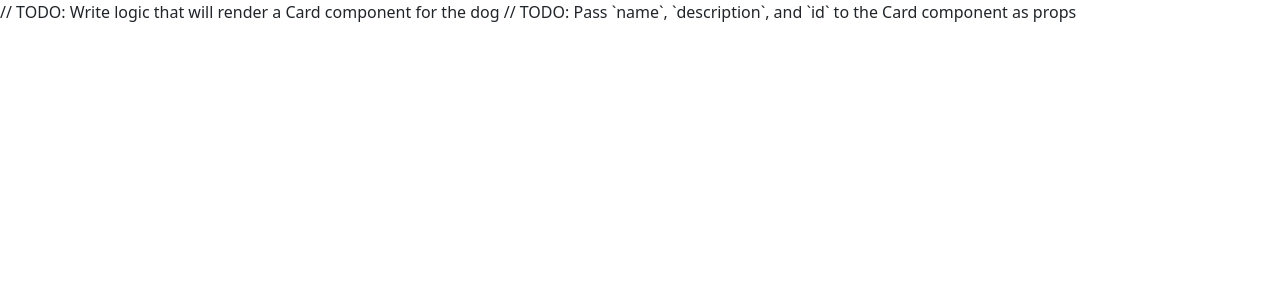
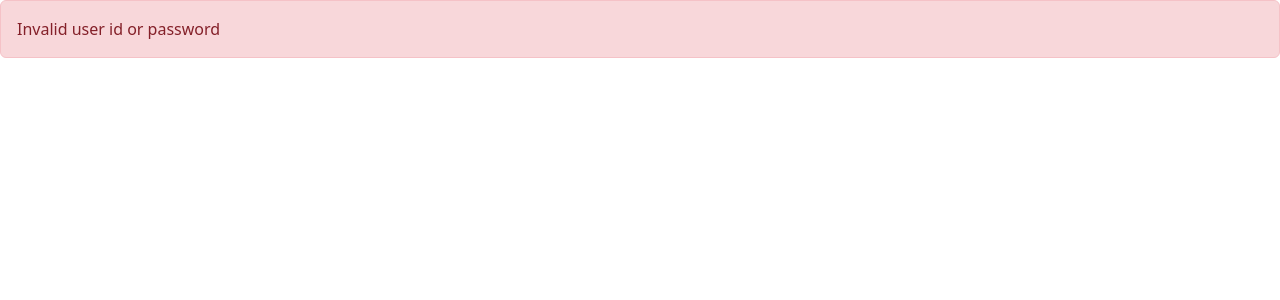
Before and after one commit to pdavisDU/RP2, a React (Create React App) app: page / in a window 1280 px wide. Shown: the top 300 px of the page. Built offline with nearby package versions, Linux system fonts and the light colour scheme.

Commit message:
new src file

```diff
--- a/src/App.js
+++ b/src/App.js
@@ -1,8 +1,15 @@
-import React from "react";
-import Display from "./components/Display";
+import React from 'react';
+// First we import our Alert component from the components folder
+import Alert from './components/Alert';
 
+// We create a couple variables which contain strings
+const message = 'Invalid user id or password';
+const alertType = "danger"
+
+// We then return Alert, we pass it a prop, "message" set to the value of our message variable
+// We also pass a type prop to the component set to the value of "alertType"
 function App() {
-  return <Display />;
+  return <Alert type={alertType} message={message} />;
 }
 
 export default App;
--- /dev/null
+++ b/src/components/Alert.js
@@ -0,0 +1,16 @@
+import React from 'react';
+
+// Our Alert function accepts on argument of `props`.
+// This will be an object containing all of the props or properties that were passed to this component from the parent.
+// We can expect to see "message" and "type" properties inside our "props" object.
+function Alert(props) {
+  console.log(props);
+
+  return (
+    <div className={`alert alert-${props.type || 'success'}`} role="alert">
+      {props.message}
+    </div>
+  );
+}
+
+export default Alert;
--- a/src/components/Card.js
+++ /dev/null
@@ -1,35 +0,0 @@
-import React from 'react';
-
-// TODO: Modify this function so that it accepts props from the parent component
-export default function Card() {
-  const cardStyle = {
-    width: '18rem',
-  };
-
-  // Helper function that generates a random width for our placeholder images
-  const randomWidth = () => {
-    const number = Math.random() * (300 - 200) + 200;
-    return number.toString().split('.')[0];
-  };
-
-  // TODO: Update the return statement to display the data we received as props
-  return (
-    <div className="container">
-      <div className="card" style={cardStyle}>
-        <img
-          className="card-img-top"
-          src={`http://placecorgi.com/${randomWidth()}`}
-          alt="Card cap"
-        />
-        <div className="card-body">
-          <h5 className="card-title">Name: {/* Display the dog's name here */}</h5>
-          <p className="card-text">Description: {/* Display the dog's description here */}</p>
-          <p className="card-text">ID: {/* Display the dog's id here */}</p>
-          <a href="#" className="btn btn-primary">
-            Adopt {/* Display the dog's name here */}
-          </a>
-        </div>
-      </div>
-    </div>
-  );
-}
--- a/src/components/Display.js
+++ /dev/null
@@ -1,17 +0,0 @@
-import React from 'react';
-import Card from './Card';
-
-const canine = {
-  name: 'Spot',
-  description: 'The best boy',
-  id: 1,
-};
-
-export default function Display() {
-  return (
-    <div>
-        // TODO: Write logic that will render a Card component for the dog
-        // TODO: Pass `name`, `description`, and `id` to the Card component as props
-    </div>
-  );
-}
--- a/src/index.js
+++ b/src/index.js
@@ -1,6 +1,8 @@
 import React from 'react';
 import ReactDOM from 'react-dom';
 import App from './App';
+
+// Here we import bootstrap to have access to some additional styling
 import 'bootstrap/dist/css/bootstrap.min.css';
 
 ReactDOM.render(<App />, document.getElementById('root'));
```
